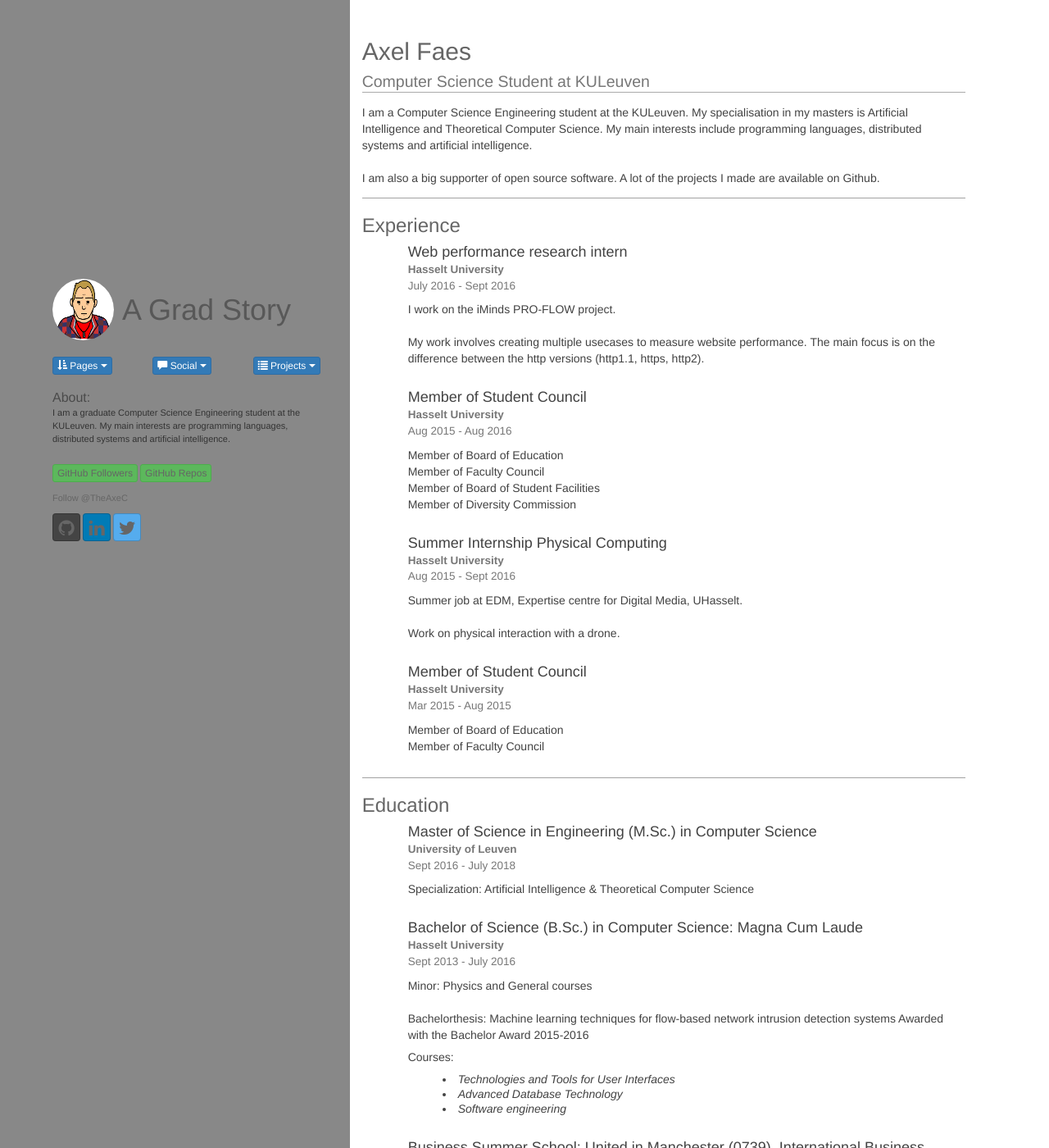
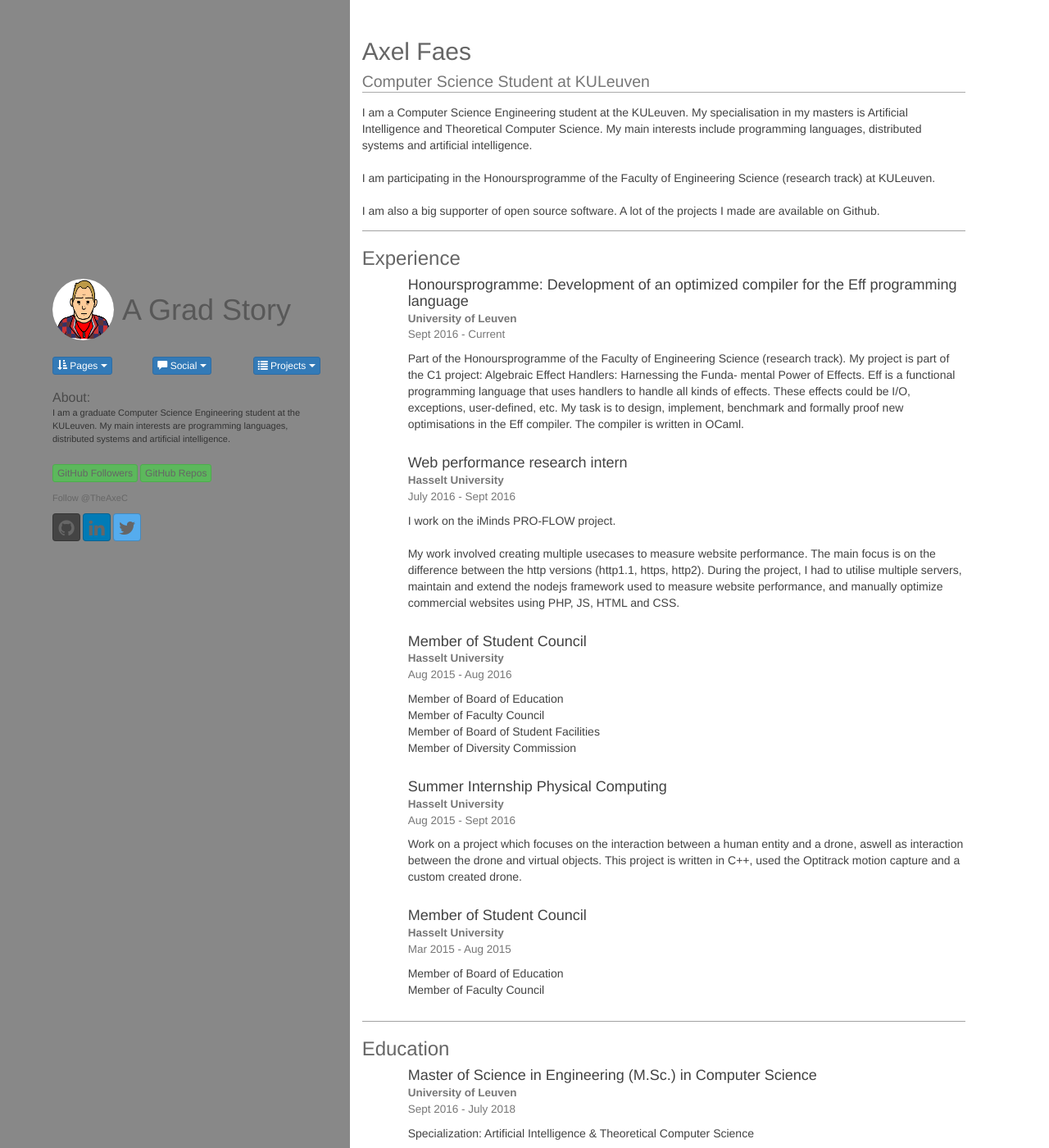
Before and after one commit to TheAxeC/theaxec.github.io, a Jekyll site: the page built from aboutme.html, in a window 1280 px wide and 1400 px high. Shown: the whole window at 82% size. Built offline with Jekyll 4.4.1, drawn with Linux system fonts in a browser that asks for light colours; comment, search, counter and statistics services are not loaded; some of the changed text lies outside the part shown.

Commit message:
- update Aboutme

```diff
--- a/_includes/aboutme/description.html
+++ b/_includes/aboutme/description.html
@@ -1,6 +1,7 @@
 <h2>Axel Faes <br/><small>Computer Science Student at KULeuven</small></h2>
 <div class="description">
 I am a Computer Science Engineering student at the KULeuven. My specialisation in my masters is Artificial Intelligence and Theoretical Computer Science. My main interests include programming languages, distributed systems and artificial intelligence. <br/><br/>
+I am participating in the Honoursprogramme of the Faculty of Engineering Science (research track) at KULeuven.<br/><br/>
 I am also a big supporter of open source software.
 A lot of the projects I made are available on Github.
 </div>
--- a/_includes/aboutme/education.html
+++ b/_includes/aboutme/education.html
@@ -4,7 +4,17 @@
 <div class="about-content">
 	<h4>Master of Science in Engineering (M.Sc.) in Computer Science <br/><small class="location">University of Leuven</small><br/><small> Sept 2016 - July 2018</small></h4>
 	<div class="description-about">
-	Specialization: Artificial Intelligence & Theoretical Computer Science
+	Specialization: Artificial Intelligence & Theoretical Computer Science <br/><br/>
+	Participant of the Honoursprogramme of the Faculty of Engineering Science
+		<div class="">
+			<h5>Courses:</h5>
+			<div class="author-list">
+				<li class="author">Uncertainty in AI</li>
+				<li class="author">Neural Computing</li>
+				<li class="author">Machine learning and Inductive Inference</li>
+				<li class="author">Distributed systems</li>
+			</div>
+		</div>
 	</div>
 
 	<h4>Bachelor of Science (B.Sc.) in Computer Science: Magna Cum Laude<br/><small class="location">Hasselt University</small><br/><small> Sept 2013 - July 2016</small></h4>
--- a/_includes/aboutme/experience.html
+++ b/_includes/aboutme/experience.html
@@ -2,12 +2,18 @@
 <h3 id="experience" class='category'>Experience</h3>
 </a>
 <div class="about-content">
+	<h4>Honoursprogramme: Development of an optimized compiler for the Eff programming language <br/><small class="location">University of Leuven</small><br/><small> Sept 2016 - Current</small></h4>
+	<div class="description-about">
+		Part of the Honoursprogramme of the Faculty of Engineering Science (research track). My project is part of the C1 project: Algebraic Effect Handlers: Harnessing the Funda- mental Power of Effects. Eff is a functional programming language that uses handlers to handle all kinds of effects. These effects could be I/O, exceptions, user-defined, etc. My task is to design, implement, benchmark and formally proof new optimisations in the Eff compiler. The compiler is written in OCaml.
+	</div>
+
+
 	<h4>Web performance research intern <br/><small class="location">Hasselt University</small><br/><small> July 2016 - Sept 2016</small></h4>
 	<div class="description-about">
 	I work on the iMinds PRO-FLOW project. <br/><br/>
 
-	My work involves creating multiple usecases to measure website performance.
-	The main focus is on the difference between the http versions (http1.1, https, http2).
+	My work involved creating multiple usecases to measure website performance. The main focus is on the difference between the http versions (http1.1, https, http2).
+	During the project, I had to utilise multiple servers, maintain and extend the nodejs framework used to measure website performance, and manually optimize commercial websites using PHP, JS, HTML and CSS.
 	</div>
 
 	<h4>Member of Student Council <br/><small class="location">Hasselt University</small><br/><small> Aug 2015 - Aug 2016</small></h4>
@@ -20,9 +26,7 @@
 
 	<h4>Summer Internship Physical Computing<br/><small class="location">Hasselt University</small><br/><small> Aug 2015 - Sept 2016</small></h4>
 	<div class="description-about">
-	Summer job at EDM, Expertise centre for Digital Media, UHasselt. <br/><br/>
-
-	Work on physical interaction with a drone.
+	Work on a project which focuses on the interaction between a human entity and a drone, aswell as interaction between the drone and virtual objects. This project is written in C++, used the Optitrack motion capture and a custom created drone.
 	</div>
 
 	<h4>Member of Student Council <br/><small class="location">Hasselt University</small><br/><small> Mar 2015 - Aug 2015</small></h4>
--- a/_includes/aboutme/projects.html
+++ b/_includes/aboutme/projects.html
@@ -6,14 +6,15 @@
 
 	<h4>
 		<a href="https://github.com/TheAxeC/ical-kuleuven" class="about-link">
-			ical-kuleuven
+			ICAL parser for KULeuven schedules
 		</a><br/>
-		<small> September 2016</small>
+		<small> Aug 2016 - Current</small>
 	</h4>
 	<div class="description-about">
-	An nodejs application to create an iCalender file for courses at KULeuven.
+	An nodejs application to create an iCalender file for courses at KULeuven. Allows the creation of a schedule containing courses from different masters and the option to ignore events.
 	</div>
 
+	<!-- ------------------------------------------------------------------>
 
 	<h4>
 		<a href="https://github.com/TheAxeC/Machine-learning-techniques-for-flow-based-network-intrusion-detection-systems" class="about-link">
@@ -26,6 +27,7 @@
 	The thesis gives an overview of how machine learning algorithms could be used for intrusion detection using only IP Flows.
 	</div>
 
+	<!-- ------------------------------------------------------------------>
 
 	<h4>
 		Software engineering: Search and Recommendation System<br/>
@@ -33,7 +35,7 @@
 		<small> Feb 2016 - July 2016</small>
 	</h4>
 	<div class="description-about">
-	A search and recommendation system for VoD (Video on Demand) for Androme.
+	A search and recommendation system for VoD (Video on Demand) for Androme. Made in a team of 5 utilising Java and the Spring framework.
 		<div class="author-list">
 			<h5>Team members:</h5>
 			<div class="list-inline">
@@ -47,6 +49,7 @@
 		</div>
 	</div>
 
+	<!-- ------------------------------------------------------------------>
 
 	<h4>
 		<a href="https://www.youtube.com/watch?v=Q4_rK2upGEY" class="about-link">
@@ -56,7 +59,8 @@
 	</h4>
 	<div class="description-about">
 	Project made for the class 'Technologies and Tools for User Interfaces'.<br/>
-	A tower-defense style game. <br/><br/>
+	A tower-defense style game written in Unity utilising Optitrack motion capture. The game combines the virtual world and reality, by allowing users
+to interact with the virtual world using real-world objects.<br/><br/>
 
 	Score: 18/20<br/>
 	A top-3 submission for the Student Design Competition of CHI 2016
@@ -70,6 +74,8 @@
 		</div>
 	</div>
 
+	<!-- ------------------------------------------------------------------>
+
 	<h4>
 		<a href="https://github.com/TheAxeC/Cardinal" class="about-link">
 		Cardinal: scripting language<br/>
@@ -77,10 +83,13 @@
 		<small> Jan 2015 - Sept 2015</small>
 	</h4>
 	<div class="description-about">
-	Cardinal is an extension from ThunderdogScript. It uses Wren as the base VM and adds a couple extra features. This was done to learn more about how programming languages are made. New aspects include a early version of a debugger, an embedding API, new types and new language features such as multiple inheritance and a reimplemented module system.
+	Cardinal is a small, fast, class-based, Object Oriented scripting language written in C. It is built upon the skeleton of an existing scripting language
+and shows how I can modify and improve existing software,
+as well as design new components to this software.
+New components include: a debugger, an embedding API, multiple inheritance and a new module system.
 	</div>
 
-
+	<!-- ------------------------------------------------------------------>
 
 	<h4>
 		<a href="https://github.com/TheAxeC/AxeSki" class="about-link">
@@ -104,6 +113,8 @@
 		</div>
 	</div>
 
+	<!-- ------------------------------------------------------------------>
+
 	<h4>
 		United in Manchester<br/>
 		<small class="location">The University of Manchester</small><br/>
```
